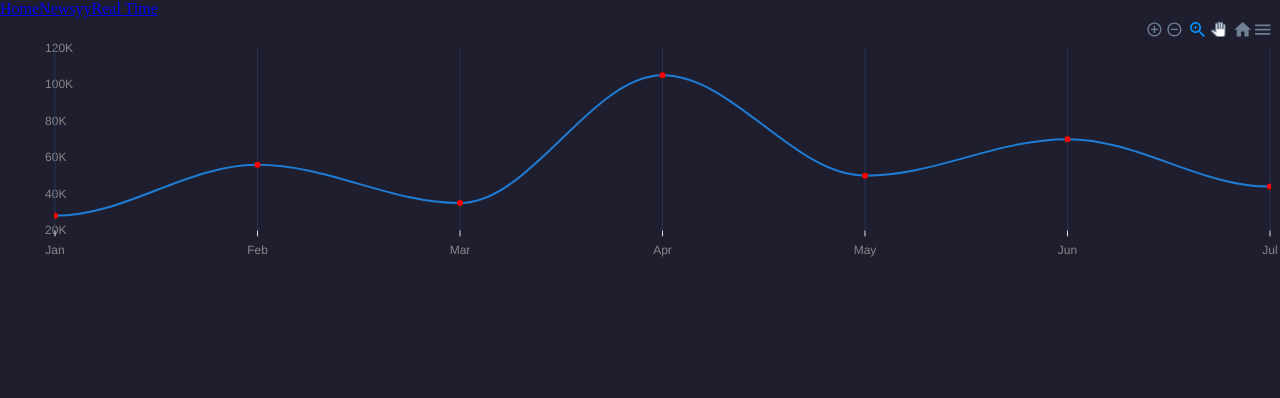
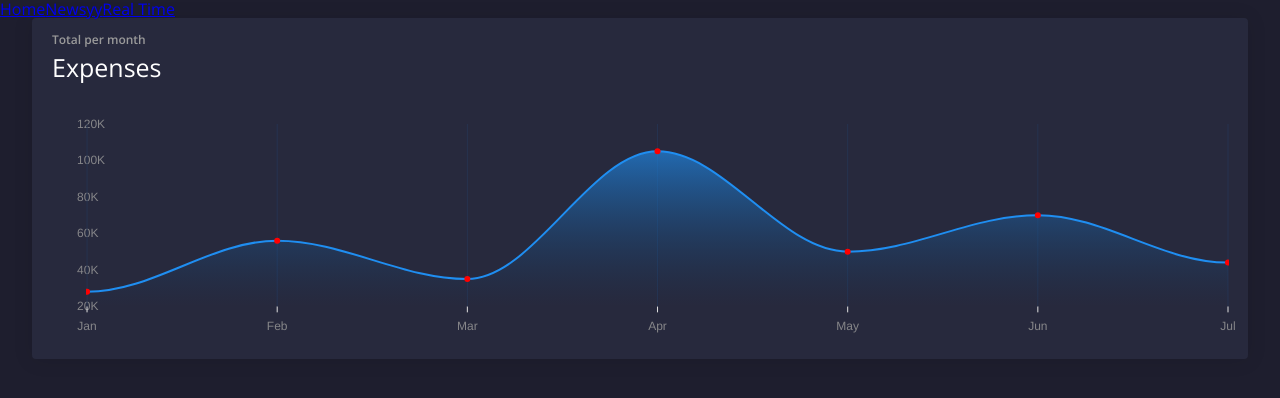
Before and after one commit to turisap/dashboard, a React app: page / in a window 1280 px wide. Shown: the top 398 px of the page. Built offline with nearby package versions, Linux system fonts and the light colour scheme; the HTML template or start-up script is replaced by a standard one.

Commit message:
main chart

```diff
--- a/src/components/home/ExpensesMain.tsx
+++ b/src/components/home/ExpensesMain.tsx
@@ -12,6 +12,23 @@ const options = {
   chart: {
     height: 350,
     type: "line",
+    toolbar: {
+      show: false,
+    },
+  },
+  fill: {
+    type: "gradient",
+    gradient: {
+      shade: "dark",
+      type: "vertical",
+      inverseColors: false,
+      opacityFrom: 0.8,
+      opacityTo: 0,
+      colorStops: [],
+    },
+  },
+  dataLabels: {
+    enabled: false,
   },
   colors: ["#1f8ef1"],
   stroke: {
@@ -32,6 +49,9 @@ const options = {
       lines: {
         show: false,
       },
+    },
+    padding: {
+      right: 20,
     },
     xaxis: {
       lines: {
@@ -98,7 +118,7 @@ const options = {
 };
 
 const MainExpensesGraph: React.FC = () => (
-  <Chart options={options} series={series} type="line" height={250} />
+  <Chart options={options} series={series} type="area" height={250} />
 );
 
 export { MainExpensesGraph };
--- /dev/null
+++ b/src/index.html
@@ -0,0 +1,15 @@
+<!DOCTYPE html>
+<html>
+  <head>
+    <meta charset="utf-8" />
+    <title><%= htmlWebpackPlugin.options.title %></title>
+    <link
+      href="https://fonts.googleapis.com/css2?family=Open+Sans:wght@300;400;600&display=swap"
+      rel="stylesheet"
+    />
+  </head>
+  <body>
+    <div id="notification-root"></div>
+    <div id="app"></div>
+  </body>
+</html>
--- /dev/null
+++ b/src/routes/home/home.scss
@@ -0,0 +1,35 @@
+.homeGrid {
+  grid-template-columns: 1fr 1fr 1fr;
+  grid-template-areas:
+    "main main main"
+    "small1 small2 small3"
+    "heatmap heatmap heatmap";
+  grid-gap: 32px;
+  padding: 0px 32px;
+}
+
+.chartCard {
+  background: #27293d;
+  border-radius: 4px;
+  box-shadow: 0 1px 20px 0 rgba(0, 0, 0, 0.1);
+}
+
+.mainChart {
+  grid-area: main;
+}
+
+.chartCardHead {
+  color: #fff;
+  font-weight: 300;
+  font-size: 25px;
+  margin-bottom: 12px;
+  margin-left: 20px;
+}
+
+.subhead {
+  color: #9a9a9a;
+  font-weight: 600;
+  font-size: 12px;
+  padding-top: 15px;
+  margin: 0px 0 6px 20px;
+}
--- a/src/routes/home/index.tsx
+++ b/src/routes/home/index.tsx
@@ -6,7 +6,15 @@ import { MainExpensesGraph } from "components/home/ExpensesMain";
 import * as styles from "./home.scss";
 
 const Home: React.FC = () => {
-  return <MainExpensesGraph />;
+  return (
+    <div className={styles.homeGrid}>
+      <div className={`${styles.chartCard} ${styles.mainChart}`}>
+        <div className={styles.subhead}>Total per month</div>
+        <div className={styles.chartCardHead}>Expenses</div>
+        <MainExpensesGraph />
+      </div>
+    </div>
+  );
 };
 
 export default Home;
--- a/src/styles/_base.scss
+++ b/src/styles/_base.scss
@@ -1,5 +1,6 @@
 body {
   background: $main_background;
+  font-family: "Open Sans", sans-serif;
 }
 
 img,
--- a/webpack.config.js
+++ b/webpack.config.js
@@ -59,7 +59,10 @@ module.exports = function ({ mode, preset }) {
         loader: require.resolve("css-loader"),
         options: {
           sourceMap,
-          modules: true,
+          modules: {
+            mode: "local",
+            localIdentName: "[local]--[hash:base64:18]",
+          },
         },
       },
 
@@ -185,13 +188,7 @@ module.exports = function ({ mode, preset }) {
             // to  add a favicon comment out the next line
             // favicon: "",
             title: "My app",
-            templateContent: `
-	        <html>
-		      <body>
-		          <div id="app"></div>
-		      </body>
-    		</html>
- 		 `,
+            template: "src/index.html",
           },
           PROD_MODE && {
             minify: {
```
Also changed, not shown: src/routes/home/home.scss.d.ts (+5 -3 lines).
